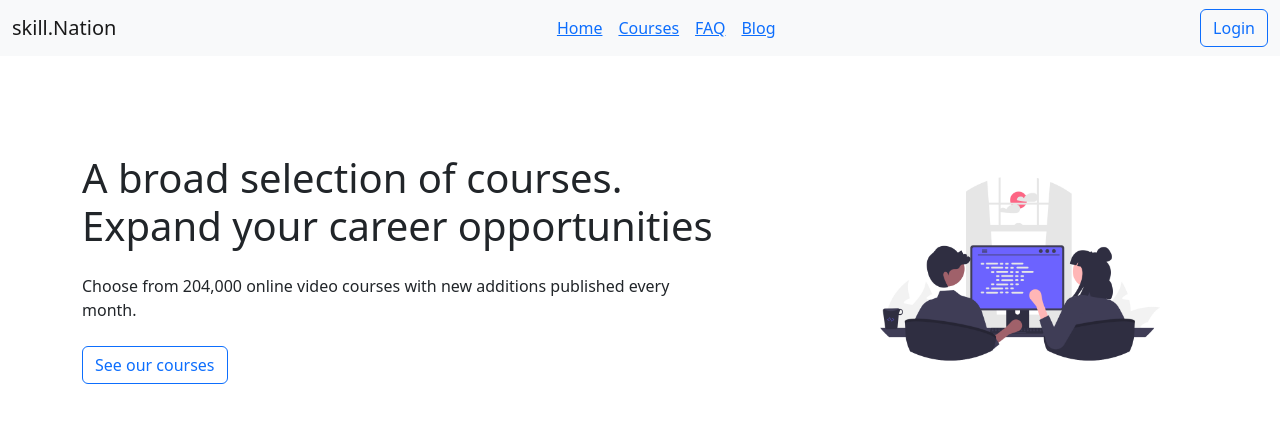
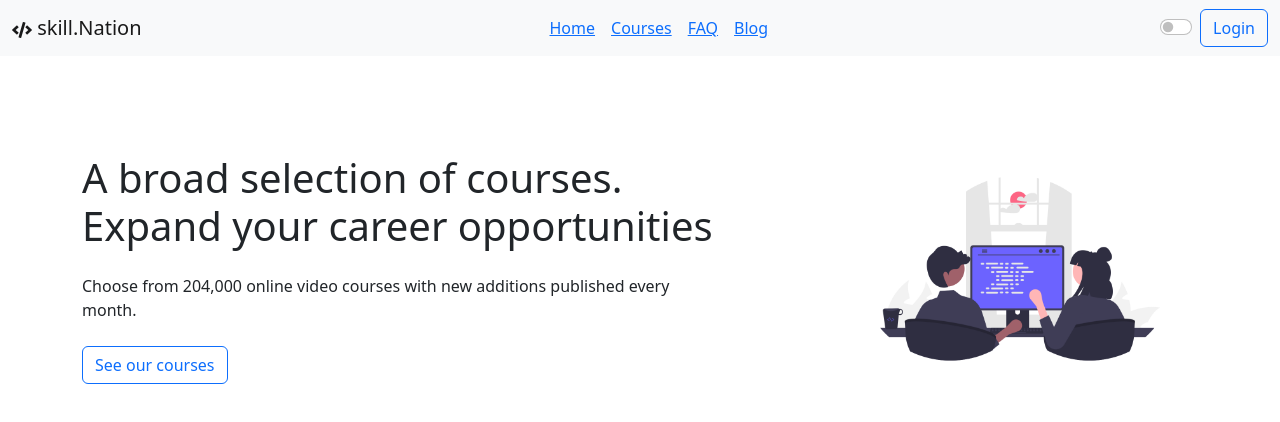
Before and after one commit to AR-Rashik/skill-nation-client, a React (Create React App) app: page / in a window 1280 px wide. Shown: the top 422 px of the page. Built offline with nearby package versions, Linux system fonts and the light colour scheme.

Commit message:
course category section added

```diff
--- a/package.json
+++ b/package.json
@@ -11,6 +11,7 @@
     "react": "^18.2.0",
     "react-bootstrap": "^2.5.0",
     "react-dom": "^18.2.0",
+    "react-icons": "^4.6.0",
     "react-router-dom": "^6.4.2",
     "react-scripts": "5.0.1",
     "web-vitals": "^2.1.4"
--- /dev/null
+++ b/src/Pages/CourseCard/CourseCard.js
@@ -0,0 +1,23 @@
+import React from 'react';
+import { Col } from 'react-bootstrap';
+import Button from 'react-bootstrap/Button';
+import Card from 'react-bootstrap/Card';
+
+const CourseCard = ({category}) => {
+
+  const {name, image_url, id} = category;
+
+  return (
+      <Col lg={4}>
+        <Card>
+          <Card.Img variant="top" src={image_url} />
+          <Card.Body>
+            <Card.Title>{name}</Card.Title>
+            <Button variant="primary">Check details</Button>
+          </Card.Body>
+        </Card>
+      </Col>
+  );
+};
+
+export default CourseCard;
--- /dev/null
+++ b/src/Pages/CourseCategory/CourseCategory.js
@@ -0,0 +1,32 @@
+import React from 'react';
+import { useEffect } from 'react';
+import { useState } from 'react';
+import { ListGroup, ListGroupItem } from 'react-bootstrap';
+import { Link } from 'react-router-dom';
+
+const CourseCategory = () => {
+
+  const [categories, setCategories] = useState([]);
+
+  useEffect(() => {
+    fetch('http://localhost:5000/course-categories')
+        .then(res => res.json())
+        .then(data => setCategories(data));
+  }, [])
+
+  return (
+    <div>
+      <h3>Total courses: {categories.length}</h3>
+      <ListGroup>
+        {
+          categories.map(category => <ListGroupItem key={category.id}>
+            <Link>{category.name}</Link></ListGroupItem>
+
+          )
+        }
+      </ListGroup>
+    </div>
+  );
+};
+
+export default CourseCategory;
--- /dev/null
+++ b/src/Pages/CourseInfo/CourseInfo.js
@@ -0,0 +1,31 @@
+import React from 'react';
+import { useEffect } from 'react';
+import { useState } from 'react';
+import { Row } from 'react-bootstrap';
+import CourseCard from '../CourseCard/CourseCard';
+
+const CourseInfo = () => {
+
+  const [categories, setCategories] = useState([]);
+
+  useEffect(() => {
+    fetch('http://localhost:5000/course-categories')
+      .then(res => res.json())
+      .then(data => setCategories(data));
+  }, [])
+
+  return (
+    <div>
+      <Row>
+          {
+            categories.map(category => <CourseCard
+              key={category.id}
+              category={category}
+            ></CourseCard>)
+          }
+      </Row>
+    </div>
+  );
+};
+
+export default CourseInfo;
--- a/src/Pages/Courses/Courses.js
+++ b/src/Pages/Courses/Courses.js
@@ -1,9 +1,19 @@
 import React from 'react';
+import { Col, Row } from 'react-bootstrap';
+import CourseCategory from '../CourseCategory/CourseCategory';
+import CourseInfo from '../CourseInfo/CourseInfo';
 
 const Courses = () => {
   return (
-    <div>
-      <h2>This is courses section</h2>
+    <div className='container'>
+      <Row>
+        <Col lg='3'>
+          <CourseCategory></CourseCategory>
+        </Col>
+        <Col lg='9'>
+          <CourseInfo></CourseInfo>
+        </Col>
+      </Row>
     </div>
   );
 };
--- /dev/null
+++ b/src/Pages/Home/Home.css
@@ -0,0 +1,3 @@
+a{
+  text-decoration: none;
+}
--- a/src/Pages/Home/Home.js
+++ b/src/Pages/Home/Home.js
@@ -3,6 +3,7 @@ import Image from 'react-bootstrap/Image';
 import { Button } from 'react-bootstrap';
 import heroImage from '../../assets/hero.png';
 import { Link } from 'react-router-dom';
+import './Home.css';
 
 const Home = () => {
   return (
@@ -13,7 +14,7 @@ const Home = () => {
             <div className="col-lg-7 text-lg-start text-center">
               <h1 className="mb-4">A broad selection of courses. <br /> Expand your career opportunities </h1>
               <p className="mb-4">Choose from 204,000 online video courses with new additions published every month.</p>
-              <Link className='' to='/courses'><Button variant="outline-primary">See our courses</Button></Link>
+              <Link className='link' to='/courses'><Button variant="outline-primary">See our courses</Button></Link>
             </div>
             <div className="col-lg-4 d-lg-block d-none">
               <Image src={heroImage} alt="illustration" className="img-fluid"/>
--- a/src/Pages/Shared/Header/Header.js
+++ b/src/Pages/Shared/Header/Header.js
@@ -5,6 +5,7 @@ import Form from 'react-bootstrap/Form';
 import Nav from 'react-bootstrap/Nav';
 import Navbar from 'react-bootstrap/Navbar';
 import { Link } from 'react-router-dom';
+import { FaCode } from "react-icons/fa";
 
 
 const Header = () => {
@@ -12,12 +13,11 @@ const Header = () => {
     <div>
       <Navbar bg="light" expand="lg">
         <Container fluid>
-          <Navbar.Brand href="#">skill.Nation</Navbar.Brand>
-          <Navbar.Toggle aria-controls="navbarScroll" />
-          <Navbar.Collapse id="navbarScroll">
+          <Navbar.Brand href="#"><FaCode></FaCode> skill.Nation</Navbar.Brand>
+          <Navbar.Toggle aria-controls="responsive-navbar-nav" />
+          <Navbar.Collapse className='text-center' id="responsive-navbar-nav">
             <Nav
               className="mx-auto my-2 my-lg-0"
-              style={{ maxHeight: '100px' }}
               navbarScroll
             >
               <Nav.Link><Link to='/'>Home</Link></Nav.Link>
@@ -25,7 +25,12 @@ const Header = () => {
               <Nav.Link><Link to='/faq'>FAQ</Link></Nav.Link>
               <Nav.Link><Link to='/blog'>Blog</Link></Nav.Link>
             </Nav>
-            <Form className="d-flex">
+            <Form className="d-flex align-items-center justify-content-center">
+              <Form.Check
+                type="switch"
+                id="custom-switch"
+                label=""
+              />
               <Button variant="outline-primary">Login</Button>
             </Form>
           </Navbar.Collapse>
```
Also changed, not shown: 1 other file (tests, documents, lock files or other folders).
